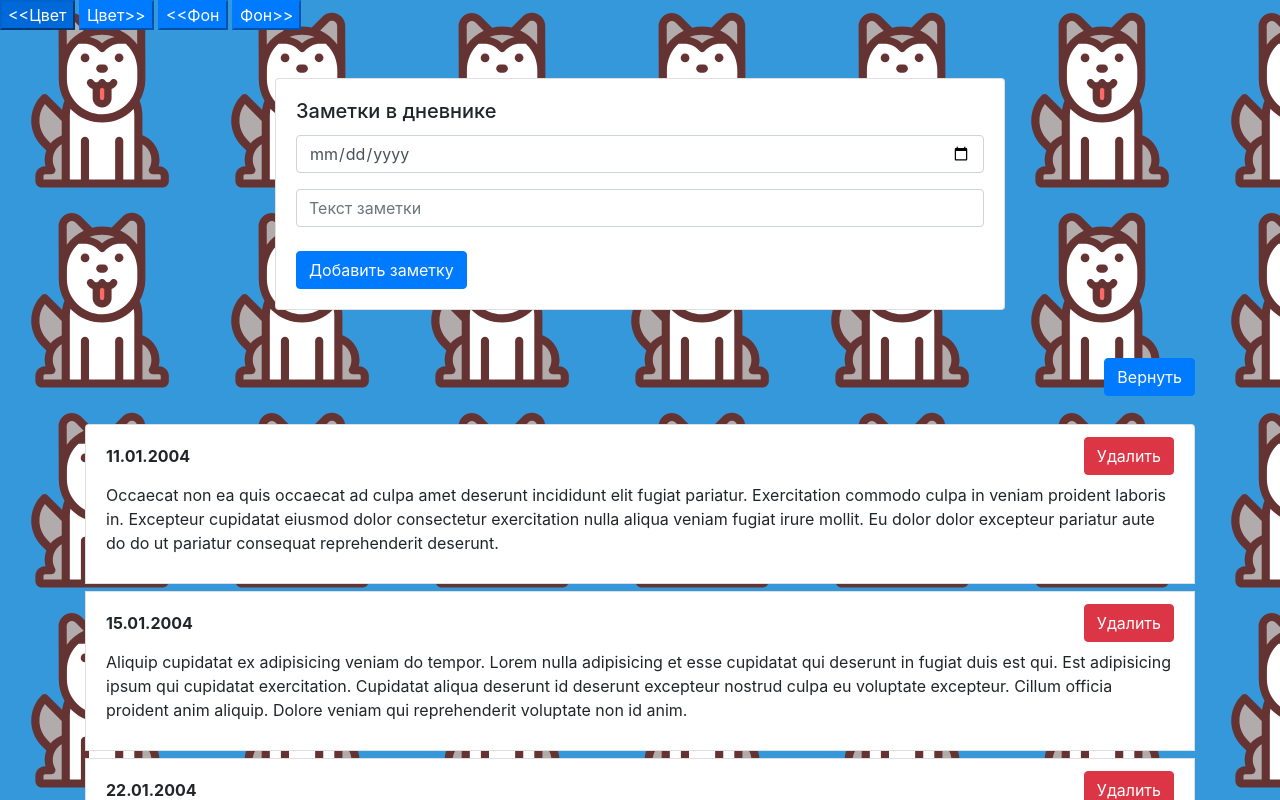
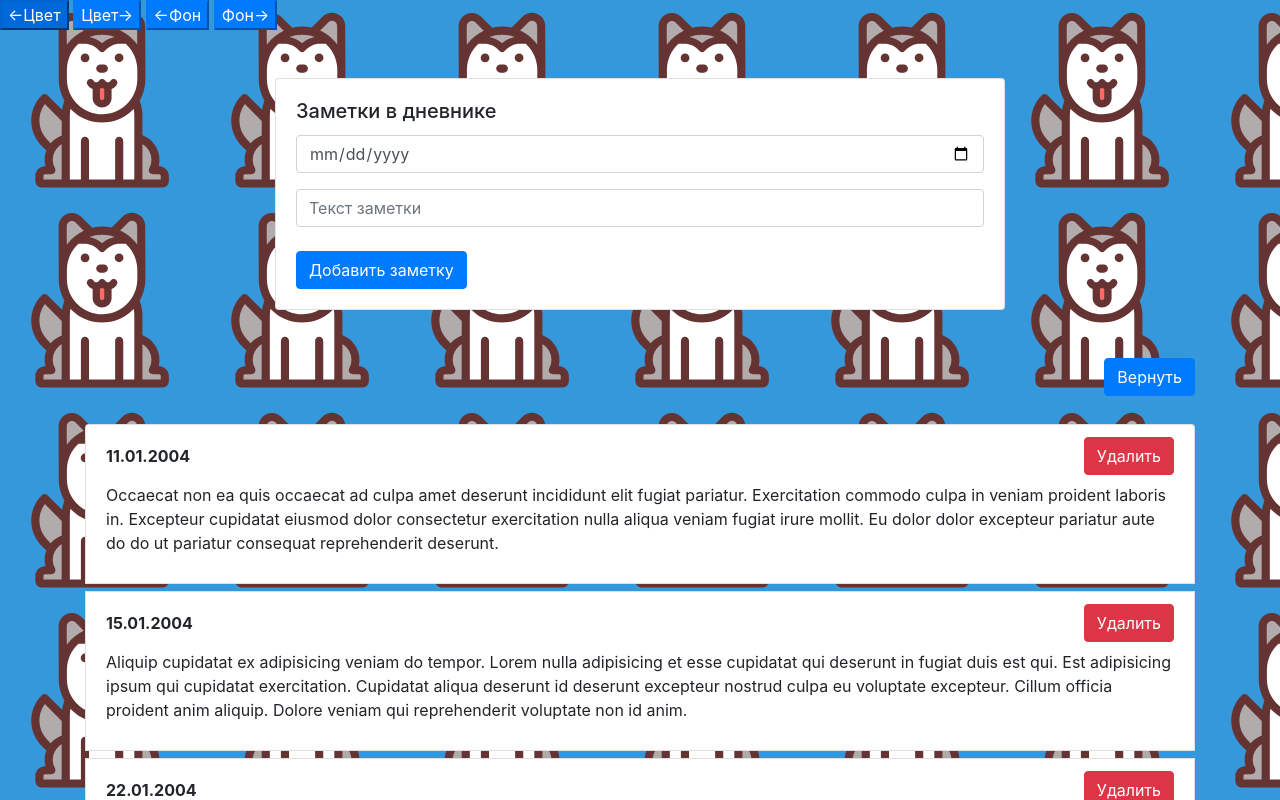
Before and after one commit to Nuri12c/---------js, a plain HTML site: page index.html in a window 1280 px wide. Shown: the top 800 px of the page. Drawn offline with nearby package versions, Linux system fonts and the light colour scheme.

Commit message:
ыаави

```diff
--- a/index.html
+++ b/index.html
@@ -15,10 +15,10 @@
     <title>Todo List</title>
   </head>
   <body>
-    <button class="btn-primary" id="prevColor"><<Цвет</button>
-    <button class="btn-primary" id="nextColor">Цвет>></button>
-    <button class="btn-primary" id="prevImage"><<Фон</button>
-    <button class="btn-primary" id="nextImage">Фон>></button>
+    <button class="btn-primary" id="prevColor">←Цвет</button>
+    <button class="btn-primary" id="nextColor">Цвет→</button>
+    <button class="btn-primary" id="prevImage">←Фон</button>
+    <button class="btn-primary" id="nextImage">Фон→</button>
 
     <div class="confirmContainer none card">
       <h3>Вы уверены?</h3>
--- a/scripts/app3.js
+++ b/scripts/app3.js
@@ -1,11 +1,11 @@
 document.addEventListener("DOMContentLoaded", function () {
   const bodyElement = document.body;
   const images = [
-    "url('../img/husky-svgrepo-com.svg')",
-    "url('../img/juice-svgrepo-com.svg')",
-    "url('../img/lion-svgrepo-com.svg')",
-    "url('../img/noodle-svgrepo-com.svg')",
-    "url('../img/unicorn-svgrepo-com.svg')",
+    "url('./img/husky-svgrepo-com.svg')",
+    "url('./img/juice-svgrepo-com.svg')",
+    "url('./img/lion-svgrepo-com.svg')",
+    "url('./img/noodle-svgrepo-com.svg')",
+    "url('./img/unicorn-svgrepo-com.svg')",
   ];
   let currentImageIndex = 0; // Начальный индекс текущего изображения
 
```
